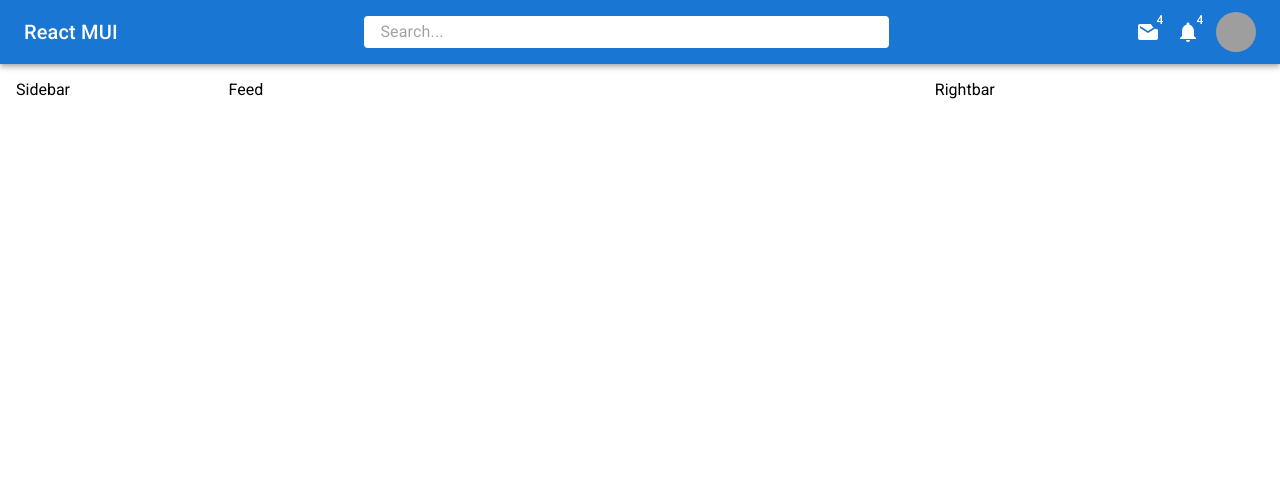
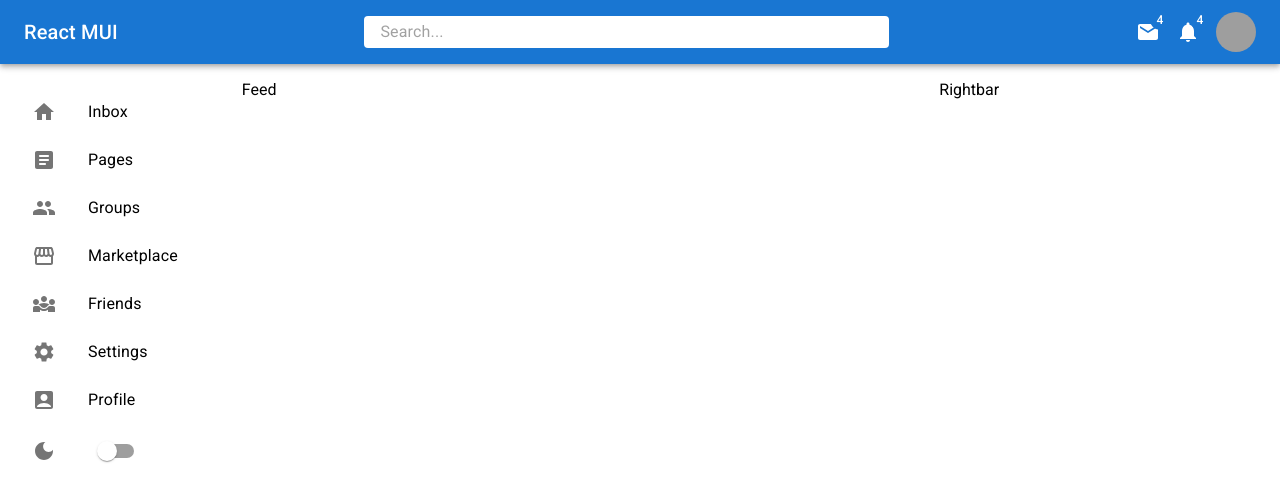
Before and after one commit to RobinHaider/Projects, a React (Vite) app in the folder react-mui/: page / in a window 1280 px wide. Shown: the top 502 px of the page. Built offline with nearby package versions, Linux system fonts and the light colour scheme; grey boxes are pictures that could not be loaded.

Commit message:
react mui - sidebar

```diff
--- a/react-mui/src/components/Sidebar.jsx
+++ b/react-mui/src/components/Sidebar.jsx
@@ -1,9 +1,90 @@
-import { Box } from '@mui/material';
+import { Home } from '@mui/icons-material';
+import ArticleRoundedIcon from '@mui/icons-material/ArticleRounded';
+import GroupIcon from '@mui/icons-material/Group';
+import StorefrontIcon from '@mui/icons-material/Storefront';
+import Diversity3Icon from '@mui/icons-material/Diversity3';
+import SettingsIcon from '@mui/icons-material/Settings';
+import AccountBoxIcon from '@mui/icons-material/AccountBox';
+import DarkModeIcon from '@mui/icons-material/DarkMode';
+import {
+  Box,
+  List,
+  ListItem,
+  ListItemButton,
+  ListItemIcon,
+  ListItemText,
+  Switch,
+} from '@mui/material';
 
 const Sidebar = () => {
   return (
     <Box flex={1} p={2} sx={{ display: { xs: 'none', sm: 'block' } }}>
-      Sidebar
+      <List>
+        <ListItem disablePadding>
+          <ListItemButton component='a' href='#'>
+            <ListItemIcon>
+              <Home />
+            </ListItemIcon>
+            <ListItemText primary='Inbox' />
+          </ListItemButton>
+        </ListItem>
+        <ListItem disablePadding>
+          <ListItemButton component='a' href='#'>
+            <ListItemIcon>
+              <ArticleRoundedIcon />
+            </ListItemIcon>
+            <ListItemText primary='Pages' />
+          </ListItemButton>
+        </ListItem>
+        <ListItem disablePadding>
+          <ListItemButton component='a' href='#'>
+            <ListItemIcon>
+              <GroupIcon />
+            </ListItemIcon>
+            <ListItemText primary='Groups' />
+          </ListItemButton>
+        </ListItem>
+        <ListItem disablePadding>
+          <ListItemButton component='a' href='#'>
+            <ListItemIcon>
+              <StorefrontIcon />
+            </ListItemIcon>
+            <ListItemText primary='Marketplace' />
+          </ListItemButton>
+        </ListItem>
+        <ListItem disablePadding>
+          <ListItemButton component='a' href='#'>
+            <ListItemIcon>
+              <Diversity3Icon />
+            </ListItemIcon>
+            <ListItemText primary='Friends' />
+          </ListItemButton>
+        </ListItem>
+        <ListItem disablePadding>
+          <ListItemButton component='a' href='#'>
+            <ListItemIcon>
+              <SettingsIcon />
+            </ListItemIcon>
+            <ListItemText primary='Settings' />
+          </ListItemButton>
+        </ListItem>
+        <ListItem disablePadding>
+          <ListItemButton component='a' href='#'>
+            <ListItemIcon>
+              <AccountBoxIcon />
+            </ListItemIcon>
+            <ListItemText primary='Profile' />
+          </ListItemButton>
+        </ListItem>
+        <ListItem disablePadding>
+          <ListItemButton component='a' href='#'>
+            <ListItemIcon>
+              <DarkModeIcon />
+            </ListItemIcon>
+            <Switch />
+          </ListItemButton>
+        </ListItem>
+      </List>
     </Box>
   );
 };
```
